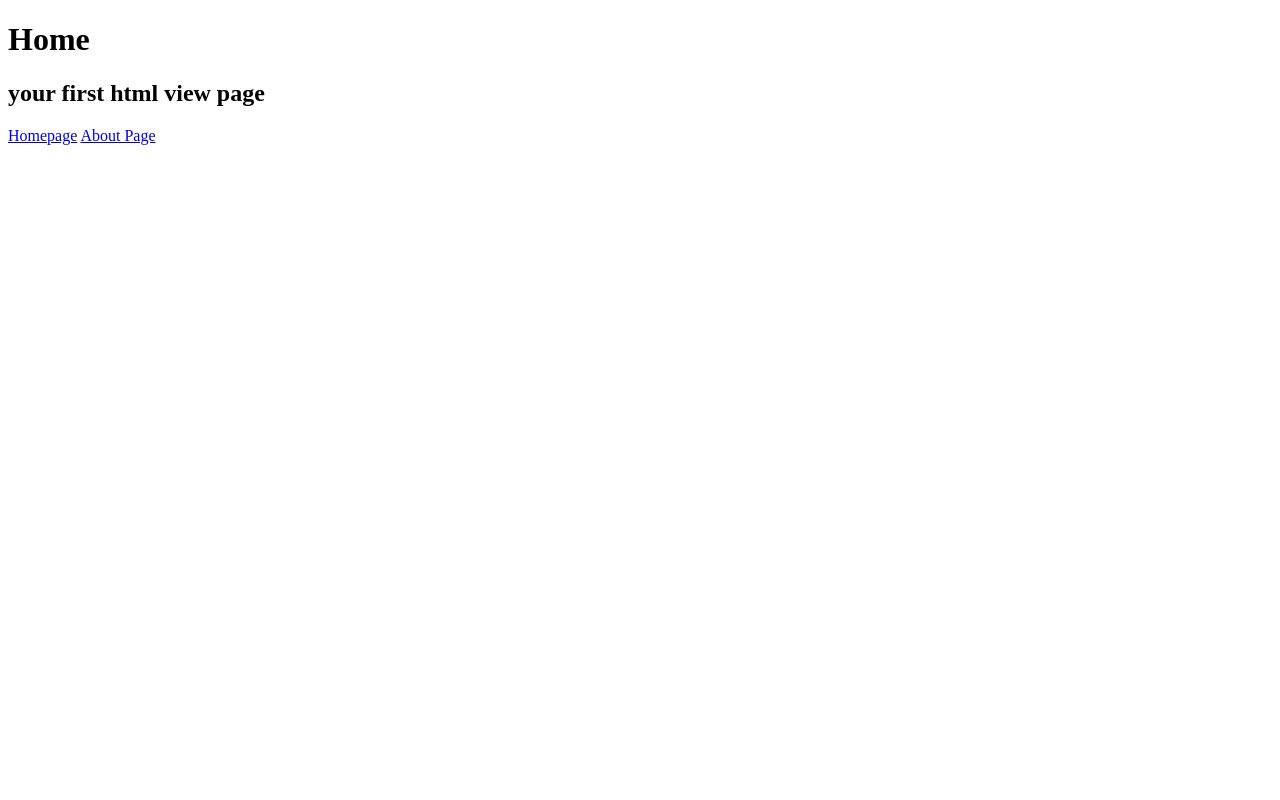
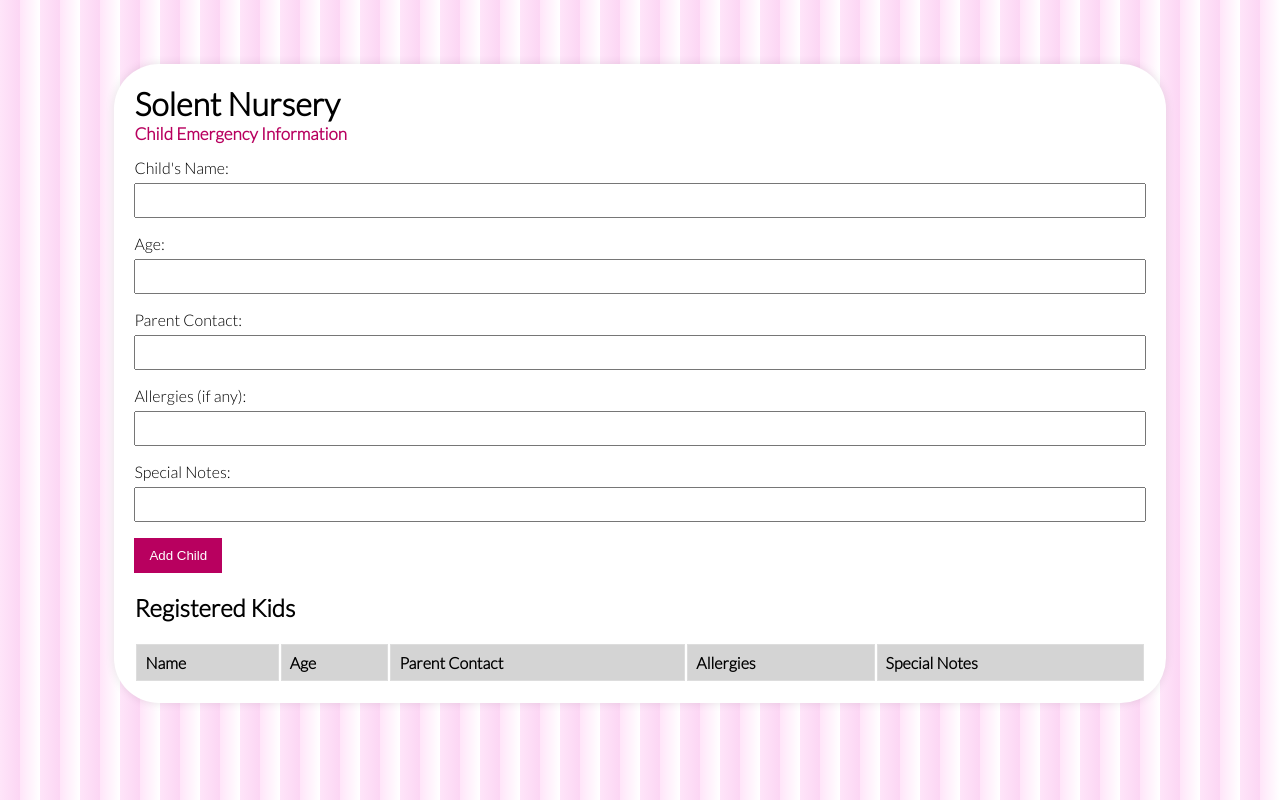
Before and after one commit to joel-dll/full_stack_web-application, a website: page views/index.html in a window 1280 px wide. Drawn offline with Linux system fonts and the light colour scheme; no server answers.

Commit message:
updated index.html

```diff
--- a/views/index.html
+++ b/views/index.html
@@ -1,16 +1,91 @@
 <!DOCTYPE html>
 <html lang="en">
 <head>
-    <meta charset="utf-8" />
-    <meta name="viewport" content="width-device-width , initial-scale=1.0">
-    <title>Working with Node.js Views </title>
+    <meta charset="UTF-8">
+    <meta name="viewport" content="width=device-width, initial-scale=1.0">
+    <link rel="preconnect" href="https://fonts.googleapis.com">
+    <link rel="preconnect" href="https://fonts.gstatic.com" crossorigin>
+    <link href="https://fonts.googleapis.com/css2?family=Lato:wght@300&display=swap" rel="stylesheet">
+    <title>Solent Nursery Chidrens Information</title>
+    <style>
+        body { font-family: Lato , sans-serif; background-image: repeating-linear-gradient(
+    to right,
+    #fee5f9 0px,
+    #fcd6f4 20px,
+    #ffe5f9 20px,
+    #ffffff 40px
+  ); align-items: center; margin-top: 5%; }
+        .container { width: 80%; margin: auto; background-color: #fff; padding: 20px; box-shadow: 0 0 10px rgba(0, 0, 0, 0.1);border-radius: 45px; }
+        table { width: 100%; border-collapse:separate;}
+        th, td { border: 1px solid #dddddd; text-align: left; padding: 8px; }
+        th { background-color: #d4d4d4; }
+        form > div { margin-bottom: 10px; }
+        label { display: block; }
+        input[type="text"], input[type="number"] { width: 100%; padding: 8px; margin: 6px 0; box-sizing: border-box; }
+        button { background-color: #b8005f; color: white; padding: 10px 15px; border: none; cursor: pointer; }
+        button:hover { background-color: #a55e82; }
+    </style>
 </head>
 <body>
-    <h1>Home</h1>
-    <h2> your first html view page</h2>
-    <nav>
-        <a href="/">Homepage</a>
-        <a href="/about">About Page</a>
-    </nav>
+    <div class="container">
+        <h1 style="margin: 0%;">Solent Nursery</h1>
+        <h2 style="font-size: 17px; margin-top: 0%; color: #b8005f">Child Emergency Information</h2>
+
+        <form id="kidForm">
+            <div>
+                <label for="name">Child's Name:</label>
+                <input type="text" id="name" name="name" required>
+            </div>
+            <div>
+                <label for="age">Age:</label>
+                <input type="number" id="age" name="age" required>
+            </div>
+            <div>
+                <label for="Parentcontact">Parent Contact:</label>
+                <input type="number" id="Phone number" name="Phone number">
+            </div>
+            <div>
+                <label for="allergies">Allergies (if any):</label>
+                <input type="text" id="allergies" name="allergies">
+            </div>
+            <div>
+                <label for="specialnotes">Special Notes:</label>
+                <input type="text" id="notes" name="notes">
+            </div>
+            <button type="submit">Add Child</button>
+        </form>
+
+        <h2>Registered Kids</h2>
+        <table id="kidsTable">
+            <tr>
+                <th>Name</th>
+                <th>Age</th>
+                <th>Parent Contact</th>
+                <th>Allergies</th>
+                <th>Special Notes</th>
+            </tr>
+            <!-- Dynamic rows will be added here -->
+        </table>
+    </div>
+
+    <script>
+
+    window.onload = function() {
+        fetch('/Solent_Nursery')
+            .then(response => response.json())
+            .then(data => {
+                const table = document.getElementById('kidsTable');
+                data.forEach(Solent_Nursery => {
+                    const row = table.insertRow();
+                    row.insertCell(0).textContent = Solent_Nursery.ChildName;
+                    row.insertCell(1).textContent = Solent_Nursery.Age;
+                    row.insertCell(2).textContent = Solent_Nursery.ParentContact; // Make sure field names match those in your database
+                    row.insertCell(3).textContent = Solent_Nursery.Allergies;
+                    row.insertCell(4).textContent = Solent_Nursery.SpecialNotes;
+                });
+            })
+            .catch(error => console.error('Error fetching kids:', error));
+    };
+    </script>
 </body>
 </html>
```
Also changed, not shown: apps.js (+2 -5 lines).
